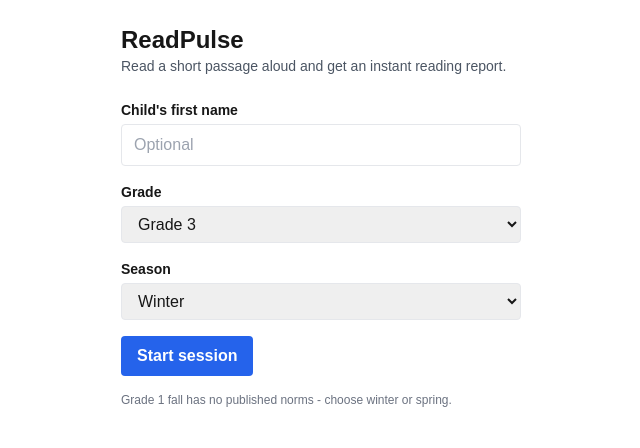
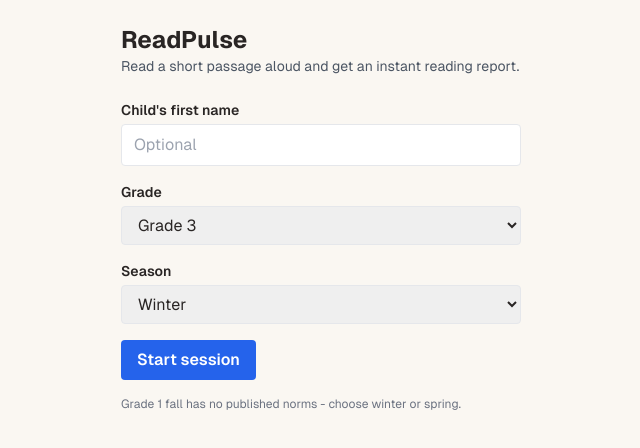
Before and after one commit to dungnotnull/ReadPulse-AI-Agent, a Next.js app: page / in a window 1280 px wide. Shown: the top 448 px of the page, without its empty margins (319-959 px from the left). Built offline with nearby package versions, Linux system fonts and the light colour scheme.

Commit message:
feat(ui): warm scholarly design tokens, Fraunces + Geist fonts, real metadata

```diff
--- a/src/app/globals.css
+++ b/src/app/globals.css
@@ -2,22 +2,9 @@
 @tailwind components;
 @tailwind utilities;
 
-:root {
-  --background: #ffffff;
-  --foreground: #171717;
-}
-
-@media (prefers-color-scheme: dark) {
-  :root {
-    --background: #0a0a0a;
-    --foreground: #ededed;
-  }
-}
-
 body {
-  color: var(--foreground);
-  background: var(--background);
-  font-family: Arial, Helvetica, sans-serif;
+  color: #292524; /* stone-800 */
+  background: #faf7f2; /* cream */
 }
 
 @layer utilities {
--- a/src/app/layout.tsx
+++ b/src/app/layout.tsx
@@ -1,5 +1,6 @@
 import type { Metadata } from "next";
 import localFont from "next/font/local";
+import { Fraunces } from "next/font/google";
 import "./globals.css";
 
 const geistSans = localFont({
@@ -12,10 +13,17 @@ const geistMono = localFont({
   variable: "--font-geist-mono",
   weight: "100 900",
 });
+const fraunces = Fraunces({
+  subsets: ["latin"],
+  weight: ["500", "600", "700"],
+  variable: "--font-fraunces",
+  display: "swap",
+});
 
 export const metadata: Metadata = {
-  title: "Create Next App",
-  description: "Generated by create next app",
+  title: "ReadPulse — 1-minute reading check-in",
+  description:
+    "A voice agent that listens to a child read aloud for one minute, scores it by the book, and benchmarks against national norms.",
 };
 
 export default function RootLayout({
@@ -26,7 +34,7 @@ export default function RootLayout({
   return (
     <html lang="en">
       <body
-        className={`${geistSans.variable} ${geistMono.variable} antialiased`}
+        className={`${geistSans.variable} ${geistMono.variable} ${fraunces.variable} font-sans antialiased`}
       >
         {children}
       </body>
--- a/tailwind.config.ts
+++ b/tailwind.config.ts
@@ -9,8 +9,17 @@ const config: Config = {
   theme: {
     extend: {
       colors: {
-        background: "var(--background)",
-        foreground: "var(--foreground)",
+        cream: "#FAF7F2",
+        warm: "#E7E0D4",
+        coral: "#E76F51",
+      },
+      fontFamily: {
+        sans: ["var(--font-geist-sans)", "system-ui", "sans-serif"],
+        serif: ["var(--font-fraunces)", "Georgia", "serif"],
+        mono: ["var(--font-geist-mono)", "monospace"],
+      },
+      boxShadow: {
+        warm: "0 1px 3px rgba(28,25,23,0.06), 0 4px 12px rgba(28,25,23,0.05)",
       },
     },
   },
```
